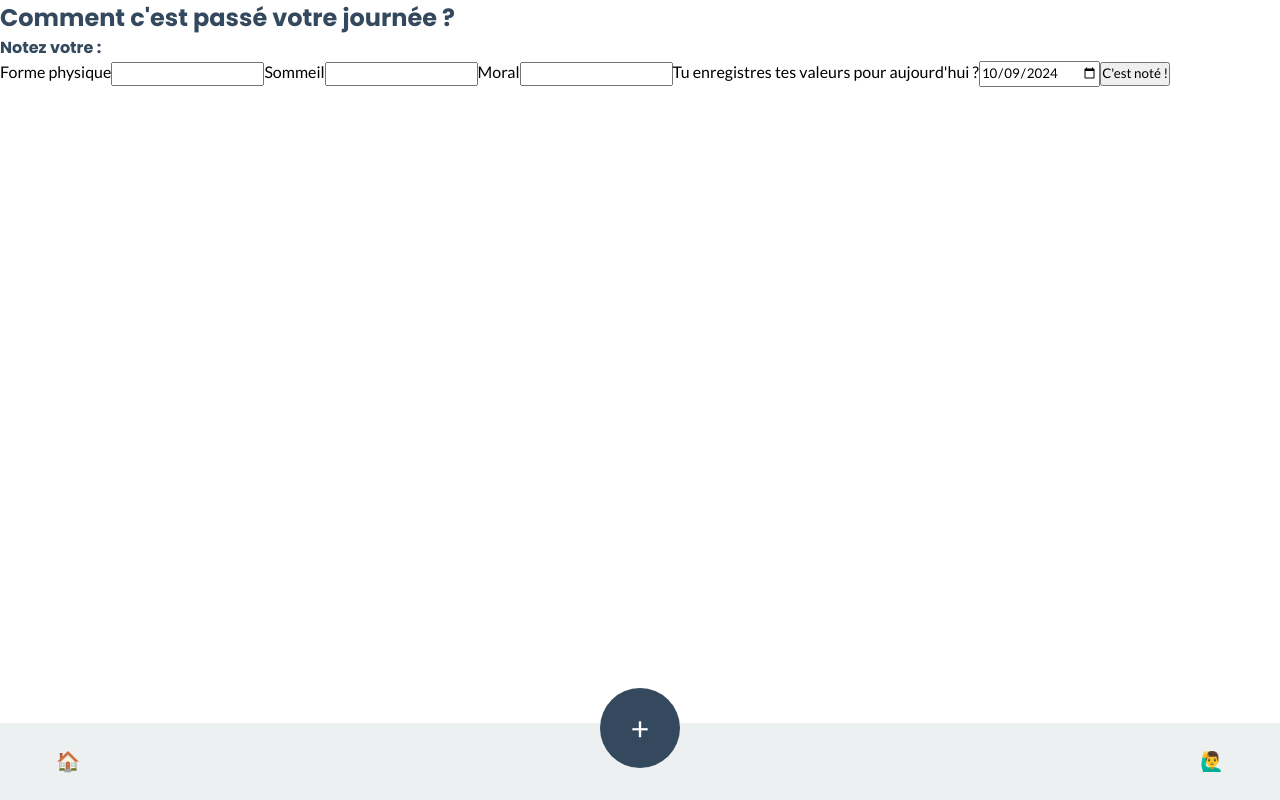
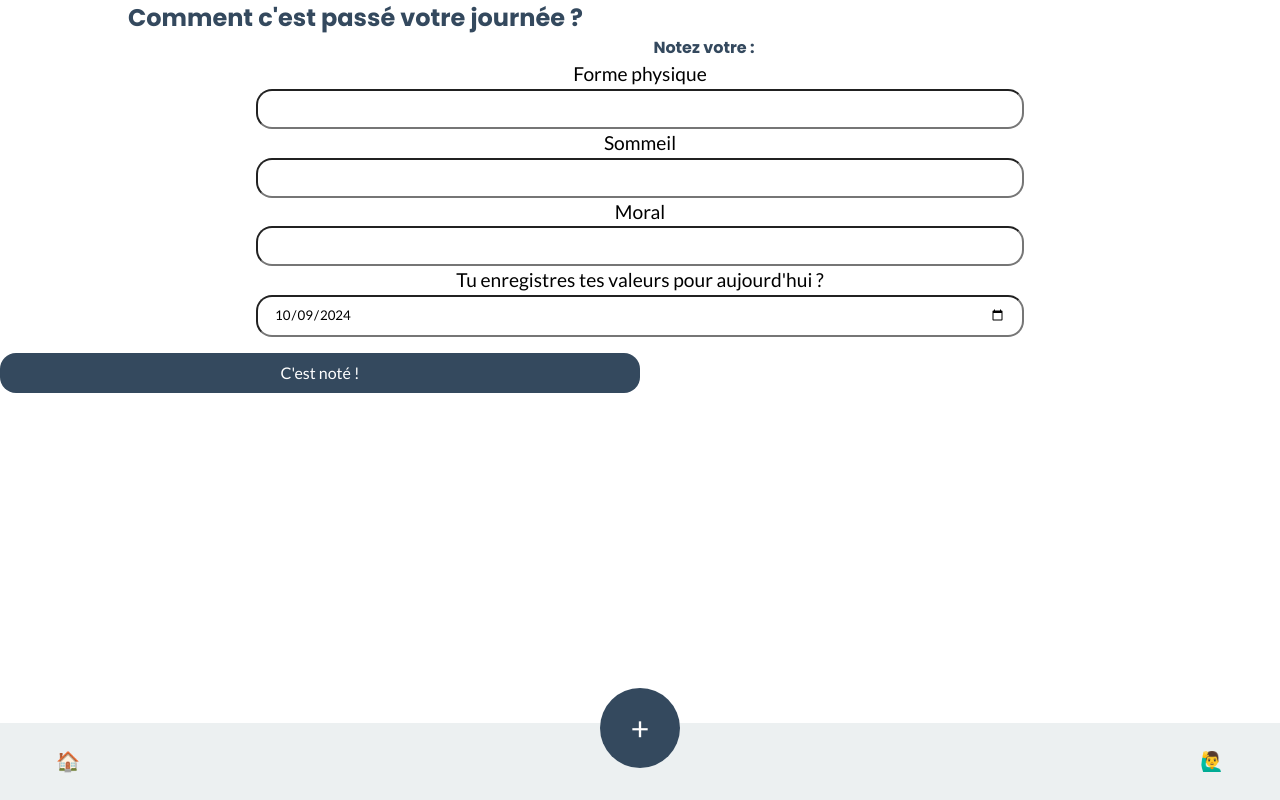
Before and after one commit to Pyriac/life-pulse, a React (Vite) app in the folder client/: page /add in a window 1280 px wide. Built offline with nearby package versions, Linux system fonts and the light colour scheme; no server answers.

Commit message:
FEATURE: style and transition

```diff
--- a/client/index.html
+++ b/client/index.html
@@ -2,9 +2,8 @@
 <html lang="fr">
   <head>
     <meta charset="UTF-8" />
-    <link rel="icon" href="/src/assets/favicon.ico" />
     <meta name="viewport" content="width=device-width, initial-scale=1.0" />
-    <title>Harmonia</title>
+    <title>Life-Pulse</title>
   </head>
   <body>
     <div id="root"></div>
--- a/client/src/App.jsx
+++ b/client/src/App.jsx
@@ -4,6 +4,7 @@ import Footer from "./components/Footer";
 import "./assets/styles/root.css";
 import "./assets/styles/home.css";
 import "./assets/styles/progress.css";
+import "./assets/styles/add.css";
 
 function App() {
   return (
--- /dev/null
+++ b/client/src/assets/styles/add.css
@@ -0,0 +1,10 @@
+.add h2,
+.add h4 {
+  margin-left: 10vw;
+}
+
+.form {
+  display: flex;
+  flex-direction: column;
+  align-items: center;
+}
--- a/client/src/assets/styles/root.css
+++ b/client/src/assets/styles/root.css
@@ -35,6 +35,16 @@ h6 {
   min-height: 100vh;
 }
 
+label {
+  font-size: 1.2rem;
+}
+
+input {
+  padding: 0.5rem 1rem;
+  border-radius: 1rem;
+  width: 60%;
+}
+
 .Footer {
   width: 100vw;
   display: flex;
@@ -48,3 +58,26 @@ h6 {
 .emoji {
   font-size: 1.2rem;
 }
+
+button {
+  all: unset;
+  background-color: var(--first-blue);
+  color: var(--first-white);
+  width: 50vw;
+  text-align: center;
+  margin: 1rem 0;
+  padding: 0.5rem 0;
+  border-radius: 1rem;
+}
+
+li {
+  font-size: 1.2rem;
+  font-weight: 600;
+}
+p {
+  font-weight: 600;
+}
+
+.hidden {
+  display: none;
+}
--- a/client/src/components/DayNotesForm.jsx
+++ b/client/src/components/DayNotesForm.jsx
@@ -2,7 +2,7 @@ export default function DayNotesForm() {
   const thisDay = new Date();
   const formattedDate = thisDay.toISOString().split("T")[0];
   return (
-    <>
+    <div className="form">
       <h4>Notez votre :</h4>
       <label htmlFor="sport">Forme physique</label>
       <input type="number" name="sport" />
@@ -14,6 +14,6 @@ export default function DayNotesForm() {
         Tu enregistres tes valeurs pour aujourd'hui ?
       </label>
       <input type="date" name="date" defaultValue={formattedDate} />
-    </>
+    </div>
   );
 }
--- a/client/src/components/ProgressBar.jsx
+++ b/client/src/components/ProgressBar.jsx
@@ -1,18 +1,27 @@
+import { useState, useEffect } from "react";
 import propTypes from "prop-types";
 
 export default function ProgressBar({ data, className }) {
-  let width = data * 10;
-  if (width > 100) {
-    width = 100;
-  }
+  const [width, setWidth] = useState(0);
+  const dataWidth = data * 10;
+  useEffect(() => {
+    const timer = setTimeout(() => {
+      setWidth(dataWidth > 100 ? 100 : dataWidth);
+    }, 100);
+    return () => clearTimeout(timer);
+  }, [dataWidth]);
 
   return (
     <div className={`progress${className}`}>
       <div
         className="progressScore"
-        style={{ width: `${width}%`, backgroundColor: `#${className}` }}
+        style={{
+          width: `${width}%`,
+          backgroundColor: `#${className}`,
+          transition: "width 1.5s ease-in-out",
+        }}
       >
-        <p>{data * 10}%</p>
+        <p>{dataWidth}%</p>
       </div>
     </div>
   );
--- a/client/src/pages/Add.jsx
+++ b/client/src/pages/Add.jsx
@@ -3,7 +3,7 @@ import DayNotesForm from "../components/DayNotesForm";
 
 export default function Add() {
   return (
-    <div>
+    <div className="add">
       {" "}
       <h2>Comment c'est passé votre journée ?</h2>
       <Form method="post">
--- a/client/src/pages/DayNotes.jsx
+++ b/client/src/pages/DayNotes.jsx
@@ -1,13 +1,15 @@
+import { useState } from "react";
 import { useLoaderData, Form } from "react-router-dom";
 
 export default function DayNotes() {
+  const [style, setStyle] = useState("hidden");
   const dayNote = useLoaderData();
   const displayDate = dayNote.date.toString().split("T")[0];
   const [year, month, day] = displayDate.split("-");
   const formattedDate = `${day}/${month}/${year}`;
   return (
     <>
-      <div>
+      <div className="form">
         <h2>Voici tes notes du {formattedDate}</h2>
         <ul>
           <li>Sport : {dayNote.sport}</li>
@@ -15,18 +17,25 @@ export default function DayNotes() {
           <li>Mental : {dayNote.mental}</li>
         </ul>
         <p>Tu veux changer tes notes ?</p>
+
+        <button type="button" onClick={() => setStyle("form")}>
+          Yep
+        </button>
       </div>
       <div>
         <Form method="put">
+          <div className={style}>
             <label htmlFor="sport">Sport :</label>
             <input type="number" name="sport" defaultValue={dayNote.sport} />
             <label htmlFor="sleep">Sommeil :</label>
             <input type="number" name="sleep" defaultValue={dayNote.sleep} />
             <label htmlFor="mental">Moral :</label>
             <input type="number" name="mental" defaultValue={dayNote.mental} />
+
             <button type="submit">Mettre à jour</button>
+          </div>
         </Form>
-        <Form method="delete">
+        <Form method="delete" className={style}>
           <button type="submit">Supprimer</button>
         </Form>
       </div>
--- a/client/src/pages/Login.jsx
+++ b/client/src/pages/Login.jsx
@@ -6,15 +6,19 @@ export default function Login() {
       <h1>Bienvenue sur LifePulse</h1>
       <h2>HealthTracker</h2>
       <Form method="post">
+        <div className="form">
           <h3>Se Connecter</h3>
           <label htmlFor="email">email</label>
           <input type="email" name="email" />
           <label htmlFor="password">mot de passe</label>
           <input type="password" name="password" />
           <button type="submit">Connexion</button>
+        </div>
       </Form>
+      <div className="form">
         <p>Vous n'avez pas encore de compte ?</p>
         <Link to="/newaccount">Cliquez ici</Link>
+      </div>
     </>
   );
 }
--- a/client/src/pages/NewAccount.jsx
+++ b/client/src/pages/NewAccount.jsx
@@ -6,6 +6,7 @@ export default function NewAccount() {
       <h1>Bienvenue sur LifePulse</h1>
       <h2>HealthTracker</h2>
       <Form method="post">
+        <div className="form">
           <h3>Créer un compte</h3>
           <label htmlFor="email">Entre votre Email</label>
           <input type="email" name="email" />
@@ -14,6 +15,7 @@ export default function NewAccount() {
           <label htmlFor="confirmPassword">Confirmez le mot de passe</label>
           <input type="password" name="confirmPassword" />
           <button type="submit">Créer compte</button>
+        </div>
       </Form>
     </>
   );
```
Lines whose indentation alone changed are shown as unchanged.
